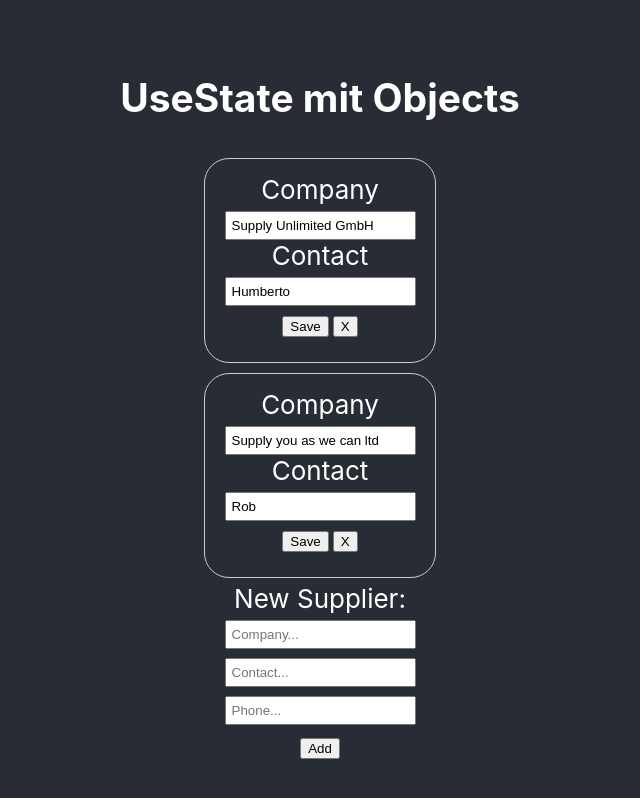
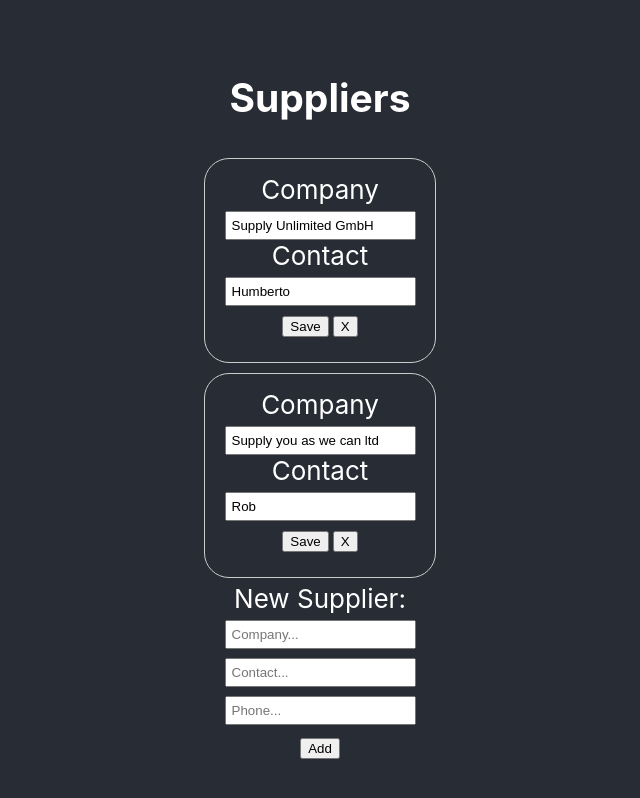
Before and after one commit to losrobbos/use-state-objects-demo, a React (Create React App) app: page / in a window 1280 px wide. Shown: the whole page, without its empty margins (320-960 px from the left). Built offline with nearby package versions, Linux system fonts and the light colour scheme; no server answers.

Commit message:
New Heading

```diff
--- a/src/App.js
+++ b/src/App.js
@@ -62,7 +62,7 @@ function App() {
   return (
     <div className="App">
       <header className="App-header">
-        <h2>UseState mit Objects</h2>
+        <h2>Suppliers</h2>
         { jsxSuppliers }
         <div>
           {/* ADD new supplier form */}
```
